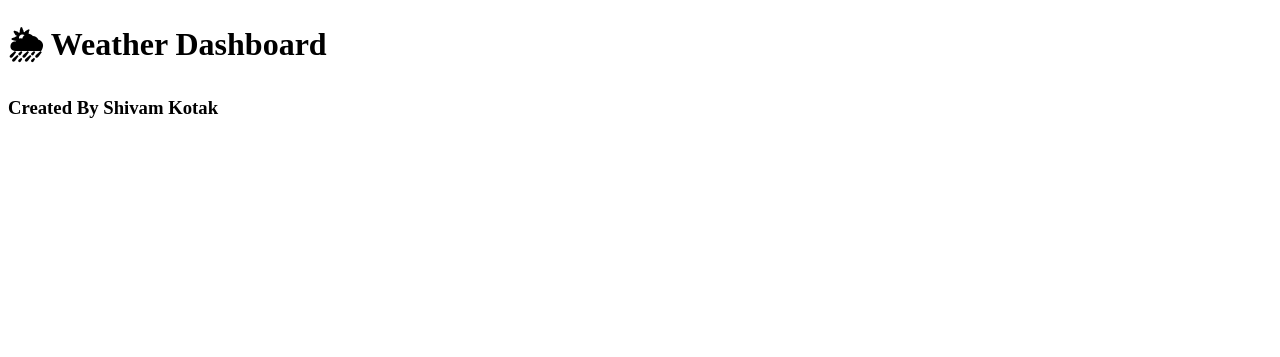
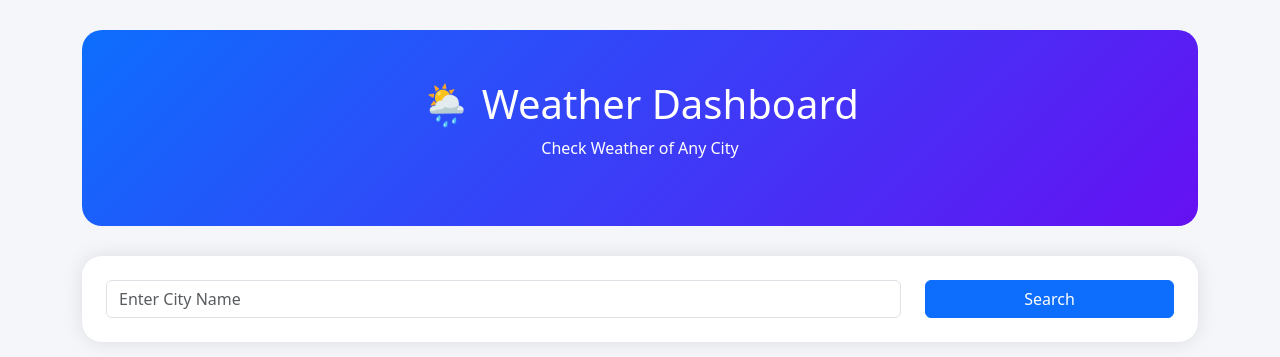
Before and after one commit to shivam1108-06/flask-weather-dashboard, a Flask app: page / in a window 1280 px wide. Shown: the top 357 px of the page. Run offline with Flask 3, Linux system fonts and the light colour scheme.

Commit message:
Weather Dashboard UI

```diff
--- a/templates/index.html
+++ b/templates/index.html
@@ -2,11 +2,81 @@
 <html>
 <head>
     <title>Weather Dashboard</title>
+
+    <link href="https://cdn.jsdelivr.net/npm/bootstrap@5.3.3/dist/css/bootstrap.min.css" rel="stylesheet">
+
+    <style>
+
+        body{
+            background:#f4f6f9;
+        }
+
+        .hero{
+            background:linear-gradient(135deg,#0d6efd,#6610f2);
+            color:white;
+            padding:50px;
+            border-radius:20px;
+            text-align:center;
+            margin-top:30px;
+            margin-bottom:30px;
+        }
+
+        .weather-card{
+            border:none;
+            border-radius:20px;
+            box-shadow:0 0 20px rgba(0,0,0,0.1);
+        }
+
+    </style>
+
 </head>
 <body>
 
-    <h1>🌦 Weather Dashboard</h1>
-    <h3>Created By Shivam Kotak</h3>
+<div class="container">
+
+    <div class="hero">
+
+        <h1>🌦 Weather Dashboard</h1>
+
+        <p>
+            Check Weather of Any City
+        </p>
+
+    </div>
+
+    <div class="card weather-card p-4">
+
+        <form>
+
+            <div class="row">
+
+                <div class="col-md-9">
+
+                    <input
+                        type="text"
+                        class="form-control"
+                        placeholder="Enter City Name">
+
+                </div>
+
+                <div class="col-md-3">
+
+                    <button
+                        class="btn btn-primary w-100">
+
+                        Search
+
+                    </button>
+
+                </div>
+
+            </div>
+
+        </form>
+
+    </div>
+
+</div>
 
 </body>
 </html>
```
